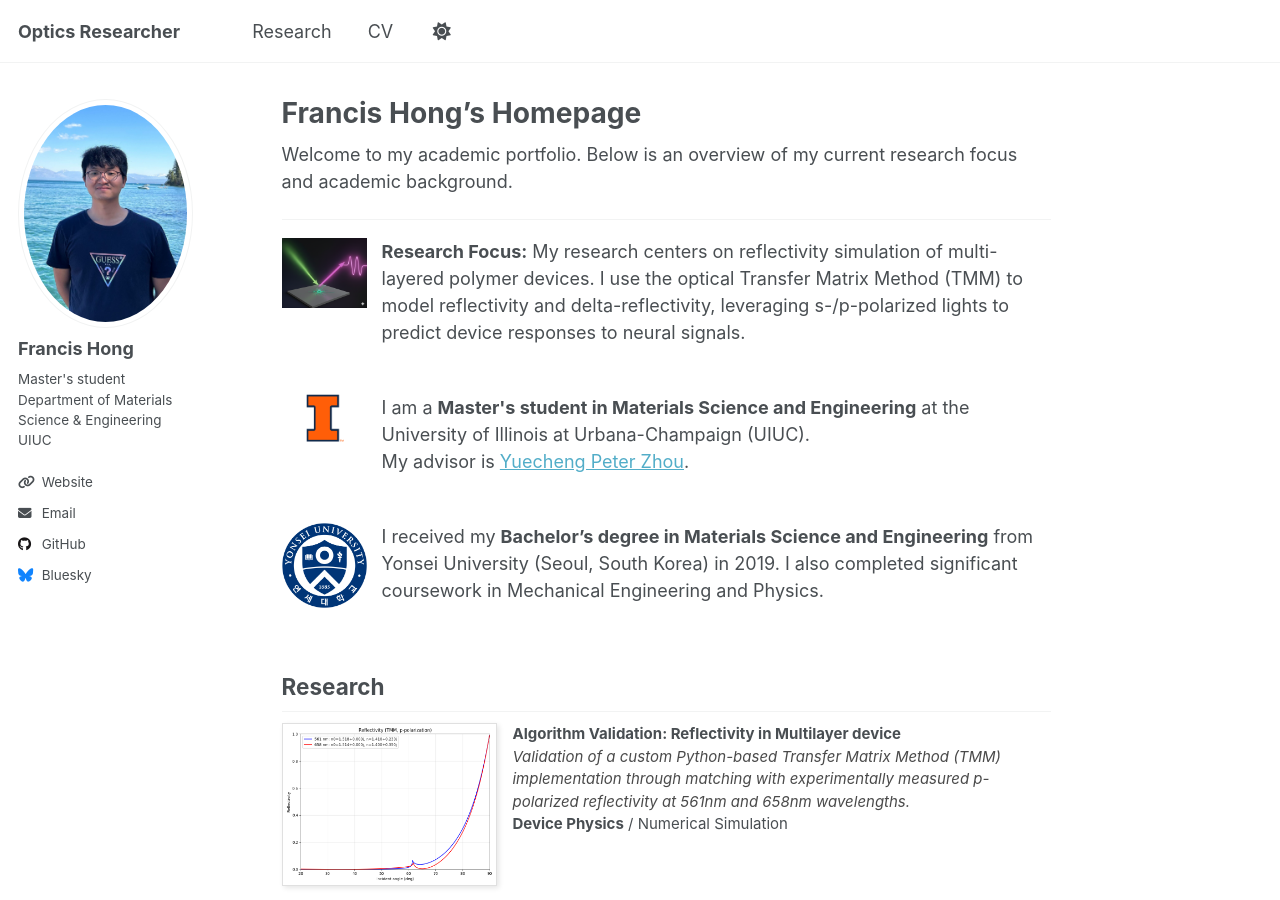
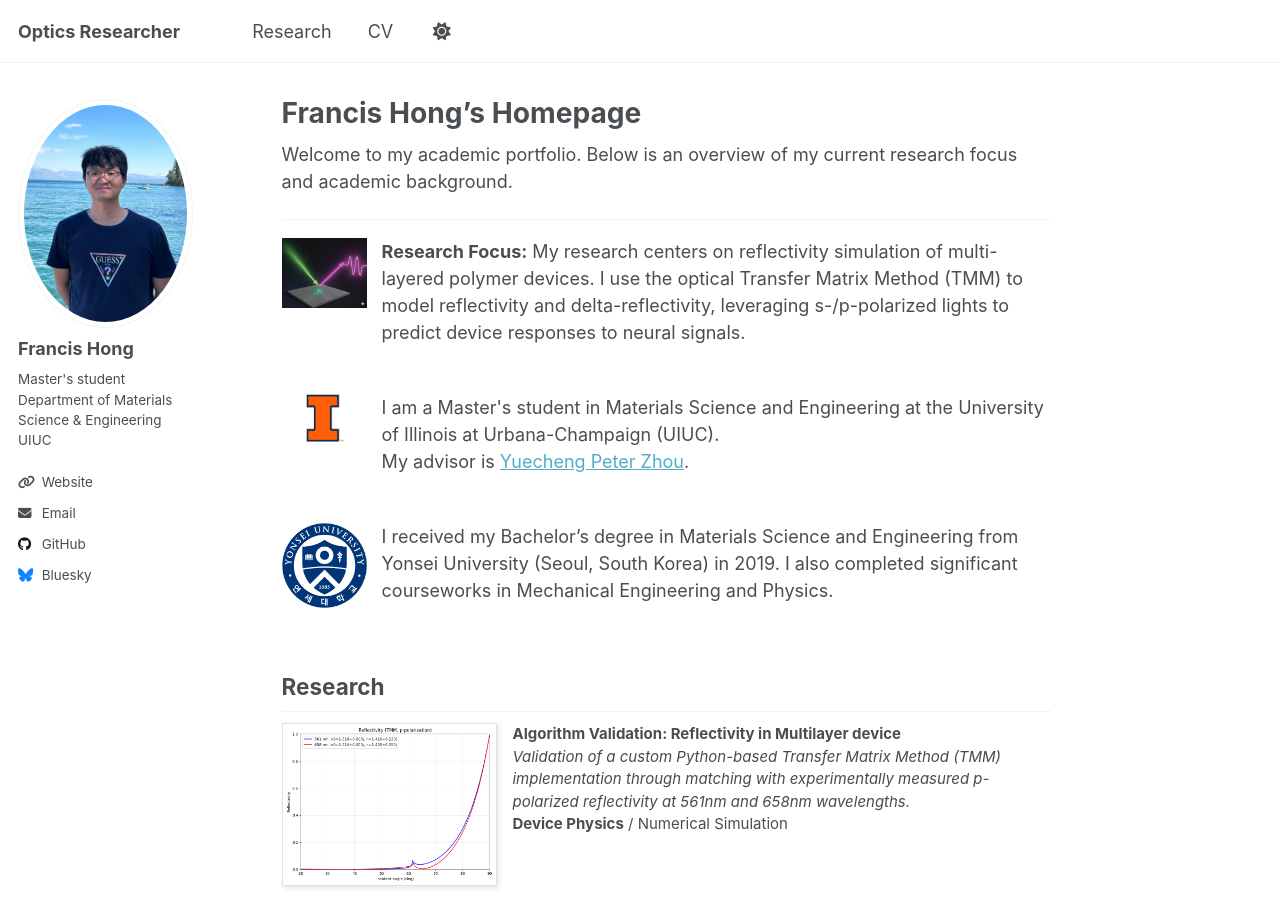
Before and after one commit to Fhong10/flhong03.github-io, a Jekyll site: the page built from _pages/about.md, in a window 1280 px wide and 900 px high. Built offline with Jekyll 4.4.1, drawn with Linux system fonts in a browser that asks for light colours; a script that is not in the unit is left out.

Commit message:
Update about.md

```diff
--- a/_pages/about.md
+++ b/_pages/about.md
@@ -13,7 +13,7 @@ Welcome to my academic portfolio. Below is an overview of my current research fo
 
 <div style="display: flex; flex-direction: row; align-items: flex-start; margin-bottom: 25px;">
   <div style="width: 100px; padding-right: 15px;">
-    <img src="/images/neuronsignal.png" alt="Research Icon" style="max-width: 100%; height: auto;">
+    <img src="/images/neuronsignal.png" alt="neuronsignal" style="max-width: 100%; height: auto;">
   </div>
   <div style="flex: 1;">
     <p style="margin-top: 0;">
@@ -24,11 +24,11 @@ Welcome to my academic portfolio. Below is an overview of my current research fo
 
 <div style="display: flex; flex-direction: row; align-items: flex-start; margin-bottom: 25px;">
   <div style="width: 100px; padding-right: 15px;">
-    <img src="/images/uiuc_logo.png" alt="UIUC logo" style="max-width: 100%; height: auto;">
+    <img src="/images/uiuc_logo.png" alt="uiuc_logo" style="max-width: 100%; height: auto;">
   </div>
   <div style="flex: 1;">
     <p style="margin-top: 0;">
-      I am a <strong>Master's student in Materials Science and Engineering</strong> at the University of Illinois at Urbana-Champaign (UIUC). <br>
+      I am a Master's student in Materials Science and Engineering at the University of Illinois at Urbana-Champaign (UIUC). <br>
       My advisor is <a href="#">Yuecheng Peter Zhou</a>.
     </p>
   </div>
@@ -36,11 +36,11 @@ Welcome to my academic portfolio. Below is an overview of my current research fo
 
 <div style="display: flex; flex-direction: row; align-items: flex-start; margin-bottom: 25px;">
   <div style="width: 100px; padding-right: 15px;">
-    <img src="/images/yonsei_logo.png" alt="Yonsei Logo" style="max-width: 100%; height: auto;">
+    <img src="/images/yonsei_logo.png" alt="yonsei_logo" style="max-width: 100%; height: auto;">
   </div>
   <div style="flex: 1;">
     <p style="margin-top: 0;">
-      I received my <strong>Bachelor’s degree in Materials Science and Engineering</strong> from Yonsei University (Seoul, South Korea) in 2019. I also completed significant coursework in Mechanical Engineering and Physics.
+      I received my Bachelor’s degree in Materials Science and Engineering from Yonsei University (Seoul, South Korea) in 2019. I also completed significant courseworks in Mechanical Engineering and Physics.
     </p>
   </div>
 </div>
```
